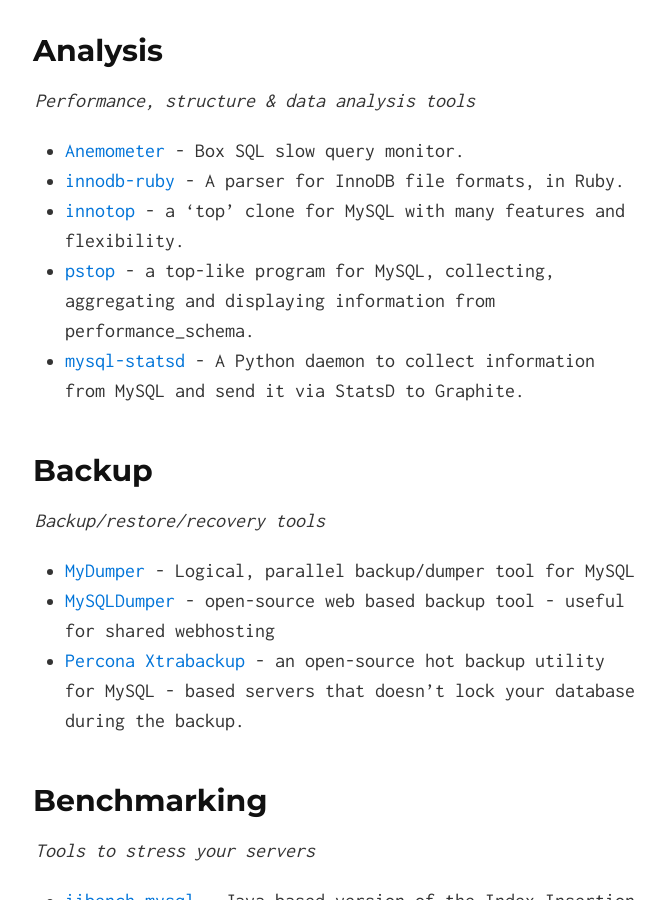
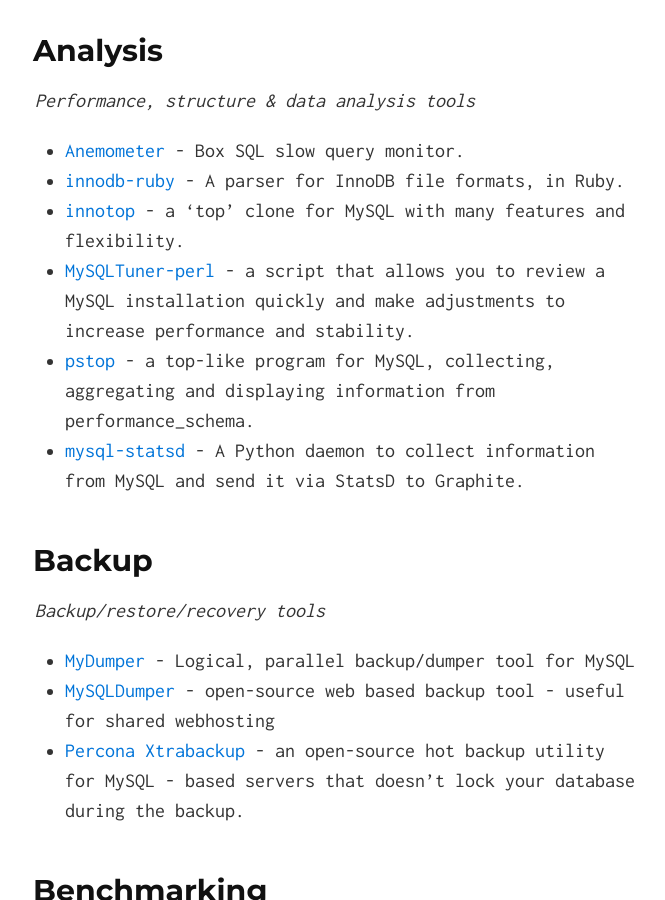
Before and after one commit to shlomi-noach/awesome-mysql, a Jekyll site: the page built from index.md, in a window 1280 px wide and 900 px high, scrolled down 1084 px. Shown: the whole window, without its empty margins (305-970 px from the left). Built offline with Jekyll 4.4.1, drawn with Linux system fonts in a browser that asks for light colours.

Commit message:
Adding MySQLTuner

```diff
--- a/index.md
+++ b/index.md
@@ -38,6 +38,7 @@
 - [Anemometer](https://github.com/box/Anemometer) - Box SQL slow query monitor.
 - [innodb-ruby](https://github.com/jeremycole/innodb_ruby) - A parser for InnoDB file formats, in Ruby.
 - [innotop](https://github.com/innotop/innotop) - a 'top' clone for MySQL with many features and flexibility.
+- [MySQLTuner-perl](http://mysqltuner.com) - a script that allows you to review a MySQL installation quickly and make adjustments to increase performance and stability.
 - [pstop](https://github.com/sjmudd/pstop) - a top-like program for MySQL, collecting, aggregating and displaying information from performance_schema.
 - [mysql-statsd](https://github.com/spilgames/mysql-statsd/) - A Python daemon to collect information from MySQL and send it via StatsD to Graphite.
 
```
